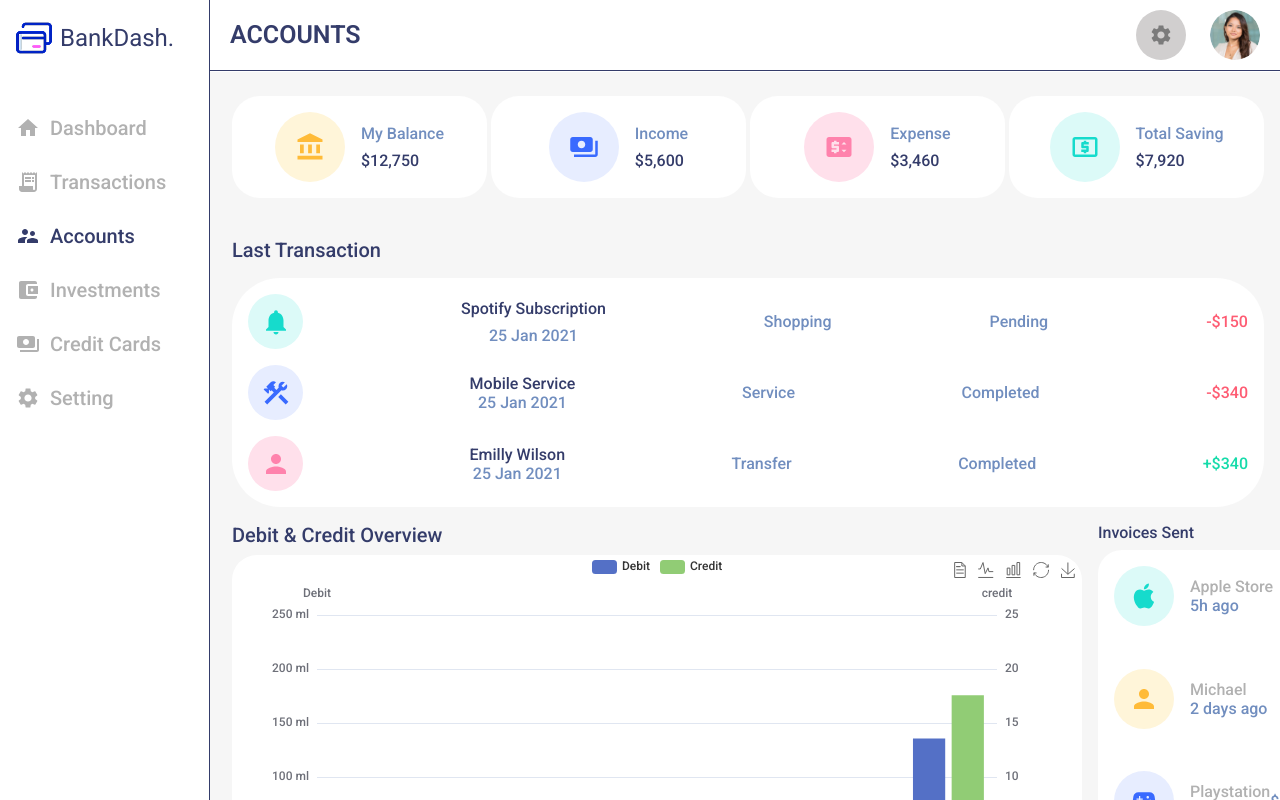
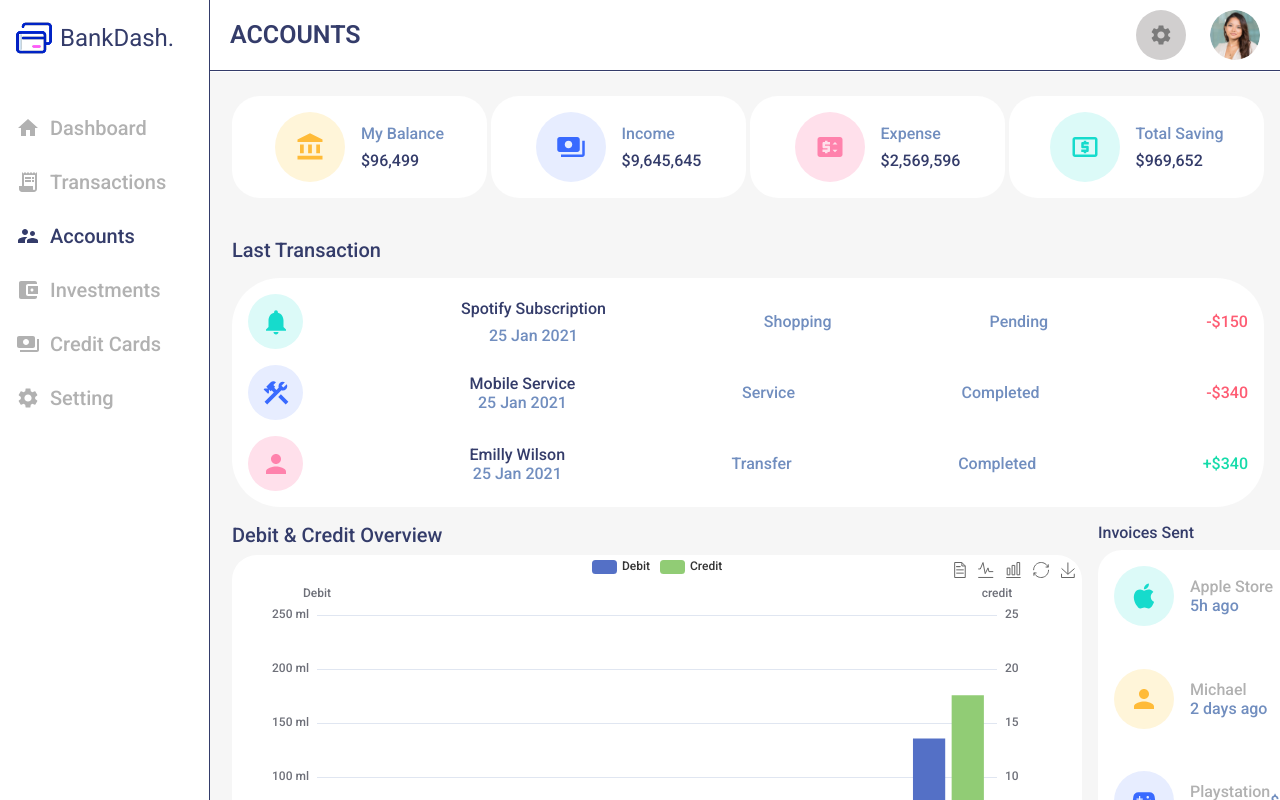
Before and after one commit to mohammadfaramarzi1/bank-dashboard-react, a React (Vite) app: page /accounts in a window 1280 px wide. Shown: the top 800 px of the page. Built offline with nearby package versions, Linux system fonts and the light colour scheme; data requests are answered from the project's data file.

Commit message:
refactor: dynamic AccountBadge

```diff
--- a/db.json
+++ b/db.json
@@ -3,7 +3,11 @@
     "name": "Mohammad Faramarzi",
     "username": "Faramarzi@ff",
     "email": "faramarzi.dev@gmail.com",
-    "password": "ff1123456"
+    "password": "ff1123456",
+    "balance": 96499,
+    "income": 9645645,
+    "expense": 2569596,
+    "total_saving": 969652
   },
   "investment": {
     "total-amount": 100000,
@@ -19,9 +23,6 @@
       "number": "3798 9457 8965 4127",
       "naming": "Mohammad Faramarzi",
       "type": "Secondary",
-      "income": 6578,
-      "expense": 9654,
-      "saving": 9645966,
       "bank": "DBL Bank"
     },
     {
@@ -32,9 +33,6 @@
       "number": "3789 4569 8144 8596",
       "naming": "Mohammad Faramarzi",
       "type": "Secondary",
-      "income": 659652,
-      "expense": 459654,
-      "saving": 64596546,
       "bank": "BRC Bank"
     },
     {
@@ -45,9 +43,6 @@
       "number": "3789 6554 4417 8952",
       "naming": "Mohammad Faramarzi",
       "type": "Secondary",
-      "income": 94652,
-      "expense": 9645,
-      "saving": 6459564,
       "bank": "ADM Bank"
     }
   ],
--- a/src/components/AccountBadge/AccountBadge.jsx
+++ b/src/components/AccountBadge/AccountBadge.jsx
@@ -1,62 +1,170 @@
-import React from "react";
+import React, { useEffect } from "react";
 import { Box, Typography } from "@mui/material";
 import AccountBalanceIcon from "@mui/icons-material/AccountBalance";
 import PaymentsIcon from "@mui/icons-material/Payments";
 import PriceChangeIcon from "@mui/icons-material/PriceChange";
 import LocalAtmIcon from "@mui/icons-material/LocalAtm";
+import { useDispatch, useSelector } from "react-redux";
+import { getUserInfosFromServer } from "../../Redux/Store/user";
 
 function AccountBadge() {
+  const user = useSelector((state) => state.user[0]);
+  const dispatch = useDispatch();
+
+  useEffect(() => {
+    dispatch(getUserInfosFromServer());
+  }, []);
+
   return (
-    <Box component="div" sx={{display: "flex", alignItems: "center", justifyContent: "space-between"}}>
-      <Box component="div" sx={{backgroundColor: "#fff", borderRadius: 7, p: 2, width: 255, display: "flex", justifyContent: "center", alignItems: "center", columnGap: 2}}>
-        <Box component="div" sx={{backgroundColor: "#FFF5D9", width: 70, height: 70, borderRadius: "100%", display: "flex", alignItems: "center", justifyContent: "center"}}>
-          <AccountBalanceIcon sx={{fontSize: "30px", color: "#FFBB38"}} />
+    <Box
+      component="div"
+      sx={{
+        display: "flex",
+        alignItems: "center",
+        justifyContent: "space-between",
+      }}
+    >
+      <Box
+        component="div"
+        sx={{
+          backgroundColor: "#fff",
+          borderRadius: 7,
+          p: 2,
+          width: 255,
+          display: "flex",
+          justifyContent: "center",
+          alignItems: "center",
+          columnGap: 2,
+        }}
+      >
+        <Box
+          component="div"
+          sx={{
+            backgroundColor: "#FFF5D9",
+            width: 70,
+            height: 70,
+            borderRadius: "100%",
+            display: "flex",
+            alignItems: "center",
+            justifyContent: "center",
+          }}
+        >
+          <AccountBalanceIcon sx={{ fontSize: "30px", color: "#FFBB38" }} />
         </Box>
-        <Box component="div" >
+        <Box component="div">
           <Typography variant="span" component="p" color="#718EBF" mb={1}>
             My Balance
           </Typography>
-          <Typography variant="span" component="p" >
-            $12,750
+          <Typography variant="span" component="p">
+            ${user?.balance.toLocaleString()}
           </Typography>
         </Box>
       </Box>
-      <Box component="div" sx={{backgroundColor: "#fff", borderRadius: 7, p: 2, width: 255, display: "flex", justifyContent: "center", alignItems: "center", columnGap: 2}}>
-        <Box component="div" sx={{backgroundColor: "#E7EDFF", width: 70, height: 70, borderRadius: "100%", display: "flex", alignItems: "center", justifyContent: "center"}}>
-          <PaymentsIcon sx={{fontSize: "30px", color: "#396AFF"}} />
+      <Box
+        component="div"
+        sx={{
+          backgroundColor: "#fff",
+          borderRadius: 7,
+          p: 2,
+          width: 255,
+          display: "flex",
+          justifyContent: "center",
+          alignItems: "center",
+          columnGap: 2,
+        }}
+      >
+        <Box
+          component="div"
+          sx={{
+            backgroundColor: "#E7EDFF",
+            width: 70,
+            height: 70,
+            borderRadius: "100%",
+            display: "flex",
+            alignItems: "center",
+            justifyContent: "center",
+          }}
+        >
+          <PaymentsIcon sx={{ fontSize: "30px", color: "#396AFF" }} />
         </Box>
         <Box component="div">
           <Typography variant="span" component="p" color="#718EBF" mb={1}>
             Income
           </Typography>
           <Typography variant="span" component="p">
-            $5,600
+            ${user?.income.toLocaleString()}
           </Typography>
         </Box>
       </Box>
-      <Box component="div" sx={{backgroundColor: "#fff", borderRadius: 7, p: 2, width: 255, display: "flex", justifyContent: "center", alignItems: "center", columnGap: 2}}>
-        <Box component="div" sx={{backgroundColor: "#FFE0EB", width: 70, height: 70, borderRadius: "100%", display: "flex", alignItems: "center", justifyContent: "center"}}>
-          <PriceChangeIcon sx={{fontSize: "30px", color: "#FF82AC"}} />
+      <Box
+        component="div"
+        sx={{
+          backgroundColor: "#fff",
+          borderRadius: 7,
+          p: 2,
+          width: 255,
+          display: "flex",
+          justifyContent: "center",
+          alignItems: "center",
+          columnGap: 2,
+        }}
+      >
+        <Box
+          component="div"
+          sx={{
+            backgroundColor: "#FFE0EB",
+            width: 70,
+            height: 70,
+            borderRadius: "100%",
+            display: "flex",
+            alignItems: "center",
+            justifyContent: "center",
+          }}
+        >
+          <PriceChangeIcon sx={{ fontSize: "30px", color: "#FF82AC" }} />
         </Box>
         <Box component="div">
           <Typography variant="span" component="p" color="#718EBF" mb={1}>
             Expense
           </Typography>
           <Typography variant="span" component="p">
-            $3,460
+            ${user?.expense.toLocaleString()}
           </Typography>
         </Box>
       </Box>
-      <Box component="div" sx={{backgroundColor: "#fff", borderRadius: 7, p: 2, width: 255, display: "flex", justifyContent: "center", alignItems: "center", columnGap: 2}}>
-        <Box component="div" sx={{backgroundColor: "#DCFAF8", width: 70, height: 70, borderRadius: "100%", display: "flex", alignItems: "center", justifyContent: "center"}}>
-          <LocalAtmIcon sx={{fontSize: "30px", color: "#16DBCC"}} />
+      <Box
+        component="div"
+        sx={{
+          backgroundColor: "#fff",
+          borderRadius: 7,
+          p: 2,
+          width: 255,
+          display: "flex",
+          justifyContent: "center",
+          alignItems: "center",
+          columnGap: 2,
+        }}
+      >
+        <Box
+          component="div"
+          sx={{
+            backgroundColor: "#DCFAF8",
+            width: 70,
+            height: 70,
+            borderRadius: "100%",
+            display: "flex",
+            alignItems: "center",
+            justifyContent: "center",
+          }}
+        >
+          <LocalAtmIcon sx={{ fontSize: "30px", color: "#16DBCC" }} />
         </Box>
         <Box component="div">
           <Typography variant="span" component="p" color="#718EBF" mb={1}>
             Total Saving
           </Typography>
           <Typography variant="span" component="p">
-            $7,920
+            ${user?.total_saving.toLocaleString()}
           </Typography>
         </Box>
       </Box>
```
